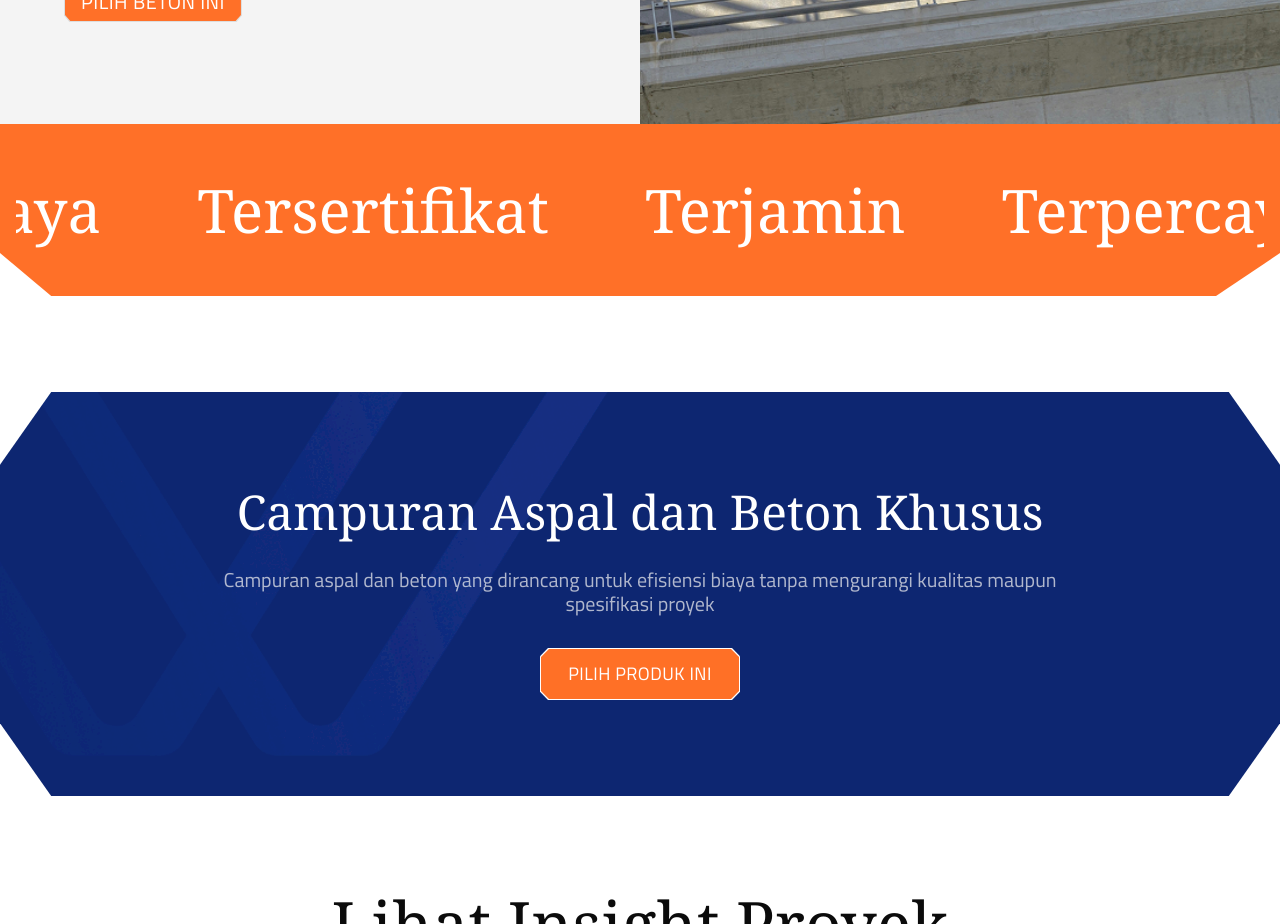
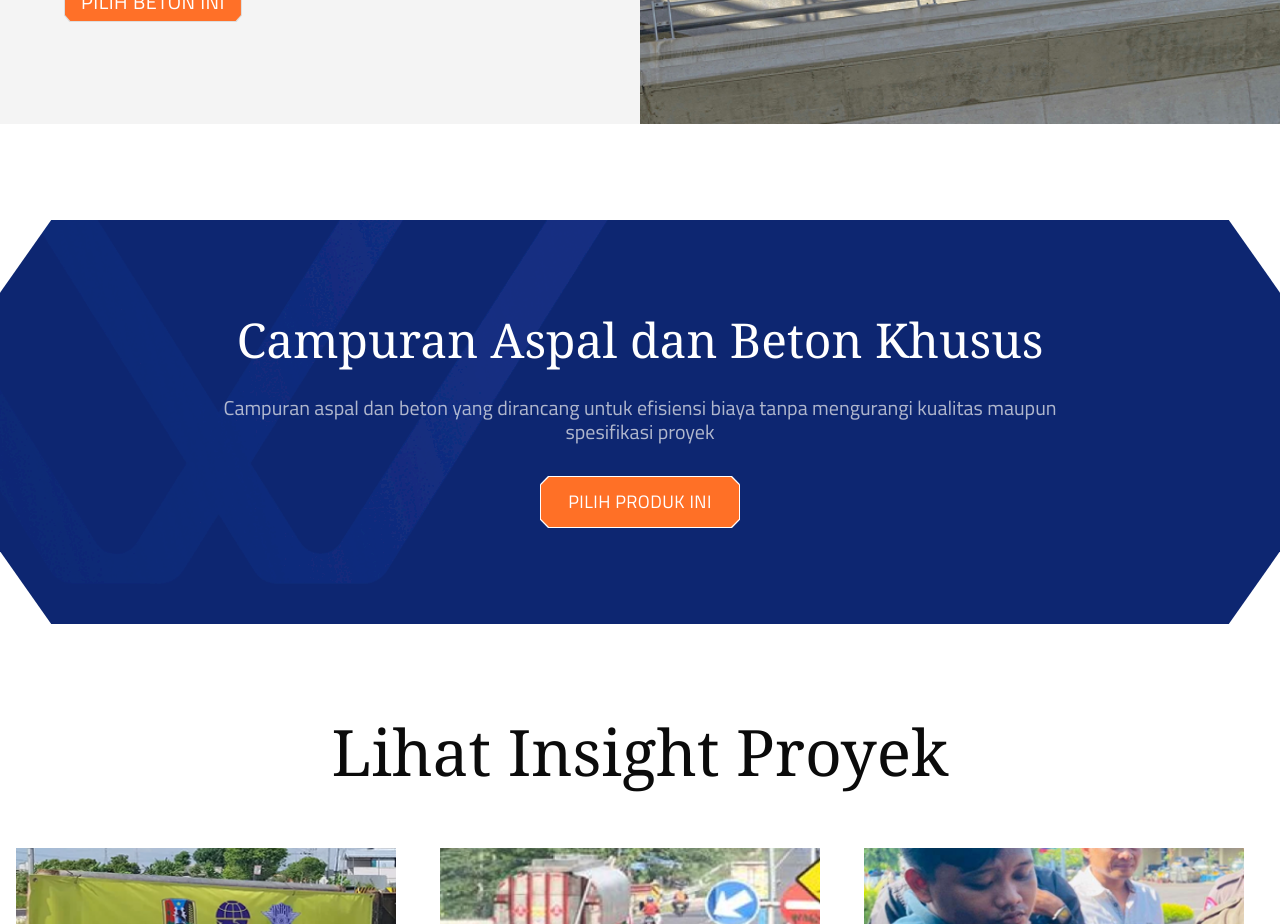
Before and after one commit to wmsmix/wms, a Next.js app: page /products/beton in a window 1280 px wide. Shown: the part 3920-4844 px from the top of the page. Built offline with nearby package versions, Linux system fonts and the light colour scheme.

Commit message:
fix: remove marquee

```diff
--- a/src/app/products/aspal/page.tsx
+++ b/src/app/products/aspal/page.tsx
@@ -224,83 +224,7 @@ export default function AspalProductPage() {
         </div>
       </div>
 
-      <div
-        className="relative w-full bg-orange-secondary px-4 py-8 md:py-10 overflow-hidden"
-        style={{
-          clipPath: "polygon(0 0, 100% 0, 100% 75%, 95% 100%, 4% 100%, 0 75%)",
-        }}
-      >
-        <div className="marquee-container py-4 flex items-center h-full">
-          <div className="marquee-content">
-            <span className="marquee-item font-noto text-4xl text-white-10 md:text-6xl px-12">
-              Terjamin
-            </span>
-            <span className="marquee-item font-noto text-4xl text-white-10 md:text-6xl px-12">
-              Terpercaya
-            </span>
-            <span className="marquee-item font-noto text-4xl text-white-10 md:text-6xl px-12">
-              Tersertifikat
-            </span>
-            <span className="marquee-item font-noto text-4xl text-white-10 md:text-6xl px-12">
-              Terjamin
-            </span>
-            <span className="marquee-item font-noto text-4xl text-white-10 md:text-6xl px-12">
-              Terpercaya
-            </span>
-            <span className="marquee-item font-noto text-4xl text-white-10 md:text-6xl px-12">
-              Tersertifikat
-            </span>
-            <span className="marquee-item font-noto text-4xl text-white-10 md:text-6xl px-12">
-              Terjamin
-            </span>
-            <span className="marquee-item font-noto text-4xl text-white-10 md:text-6xl px-12">
-              Terpercaya
-            </span>
-            <span className="marquee-item font-noto text-4xl text-white-10 md:text-6xl px-12">
-              Tersertifikat
-            </span>
-            <span className="marquee-item font-noto text-4xl text-white-10 md:text-6xl px-12">
-              Terjamin
-            </span>
-            <span className="marquee-item font-noto text-4xl text-white-10 md:text-6xl px-12">
-              Terpercaya
-            </span>
-            <span className="marquee-item font-noto text-4xl text-white-10 md:text-6xl px-12">
-              Tersertifikat
-            </span>
-          </div>
-        </div>
-        <style jsx>{`
-          .marquee-container {
-            width: 100%;
-            overflow: hidden;
-            white-space: nowrap;
-            display: flex;
-            align-items: center;
-            min-height: 80px;
-          }
 
-          .marquee-content {
-            display: inline-block;
-            animation: marquee 40s linear infinite;
-            padding-right: 50px;
-          }
-
-          .marquee-item {
-            display: inline-block;
-            line-height: 1;
-          }
-
-          @keyframes marquee {
-            0% {
-              transform: translateX(0);
-            }
-            100% {
-              transform: translateX(-75%);
-            }
-          }
-        `}</style>
-      </div>
 
       <ClippedSection
         title="Jalan Mulus, Proyek Lancar
@@ -359,6 +283,50 @@ Pilih Aspal Juara, Pasti Tahan Lama"
             clip-path: polygon(0% 0%, 100% 0%, 100% 92%, 95% 100%, 5% 100%, 0% 92%);
           }
         }
+
+        .marquee-container {
+          width: 90%;
+          overflow: hidden;
+          white-space: nowrap;
+          display: flex;
+          align-items: center;
+          min-height: 80px;
+          margin: 0 auto;
+          mask-image: linear-gradient(
+            to right,
+            transparent 0%,
+            black 2%,
+            black 98%,
+            transparent 100%
+          );
+          -webkit-mask-image: linear-gradient(
+            to right,
+            transparent 0%,
+            black 2%,
+            black 98%,
+            transparent 100%
+          );
+        }
+
+        .marquee-content {
+          display: inline-block;
+          animation: marquee 40s linear infinite;
+          padding-right: 50px;
+        }
+
+        .marquee-item {
+          display: inline-block;
+          line-height: 1;
+        }
+
+        @keyframes marquee {
+          0% {
+            transform: translateX(0);
+          }
+          100% {
+            transform: translateX(-75%);
+          }
+        }
       `}</style>
     </div>
   );
--- a/src/app/products/beton/page.tsx
+++ b/src/app/products/beton/page.tsx
@@ -411,83 +411,7 @@ export default function AspalProductPage() {
           />
         </div>
       </div>
-      <div
-        className="relative w-full bg-orange-secondary px-4 py-8 md:py-10 overflow-hidden"
-        style={{
-          clipPath: "polygon(0 0, 100% 0, 100% 75%, 95% 100%, 4% 100%, 0 75%)",
-        }}
-      >
-        <div className="marquee-container py-4 flex items-center h-full">
-          <div className="marquee-content">
-            <span className="marquee-item font-noto text-4xl text-white-10 md:text-6xl px-12">
-              Terjamin
-            </span>
-            <span className="marquee-item font-noto text-4xl text-white-10 md:text-6xl px-12">
-              Terpercaya
-            </span>
-            <span className="marquee-item font-noto text-4xl text-white-10 md:text-6xl px-12">
-              Tersertifikat
-            </span>
-            <span className="marquee-item font-noto text-4xl text-white-10 md:text-6xl px-12">
-              Terjamin
-            </span>
-            <span className="marquee-item font-noto text-4xl text-white-10 md:text-6xl px-12">
-              Terpercaya
-            </span>
-            <span className="marquee-item font-noto text-4xl text-white-10 md:text-6xl px-12">
-              Tersertifikat
-            </span>
-            <span className="marquee-item font-noto text-4xl text-white-10 md:text-6xl px-12">
-              Terjamin
-            </span>
-            <span className="marquee-item font-noto text-4xl text-white-10 md:text-6xl px-12">
-              Terpercaya
-            </span>
-            <span className="marquee-item font-noto text-4xl text-white-10 md:text-6xl px-12">
-              Tersertifikat
-            </span>
-            <span className="marquee-item font-noto text-4xl text-white-10 md:text-6xl px-12">
-              Terjamin
-            </span>
-            <span className="marquee-item font-noto text-4xl text-white-10 md:text-6xl px-12">
-              Terpercaya
-            </span>
-            <span className="marquee-item font-noto text-4xl text-white-10 md:text-6xl px-12">
-              Tersertifikat
-            </span>
-          </div>
-        </div>
-        <style jsx>{`
-          .marquee-container {
-            width: 100%;
-            overflow: hidden;
-            white-space: nowrap;
-            display: flex;
-            align-items: center;
-            min-height: 80px;
-          }
 
-          .marquee-content {
-            display: inline-block;
-            animation: marquee 40s linear infinite;
-            padding-right: 50px;
-          }
-
-          .marquee-item {
-            display: inline-block;
-            line-height: 1;
-          }
-
-          @keyframes marquee {
-            0% {
-              transform: translateX(0);
-            }
-            100% {
-              transform: translateX(-75%);
-            }
-          }
-        `}</style>
-      </div>
       <ClippedSection
         title="Campuran Aspal dan Beton Khusus"
         description="Campuran aspal dan beton yang dirancang untuk efisiensi biaya tanpa mengurangi kualitas maupun spesifikasi proyek"
```
